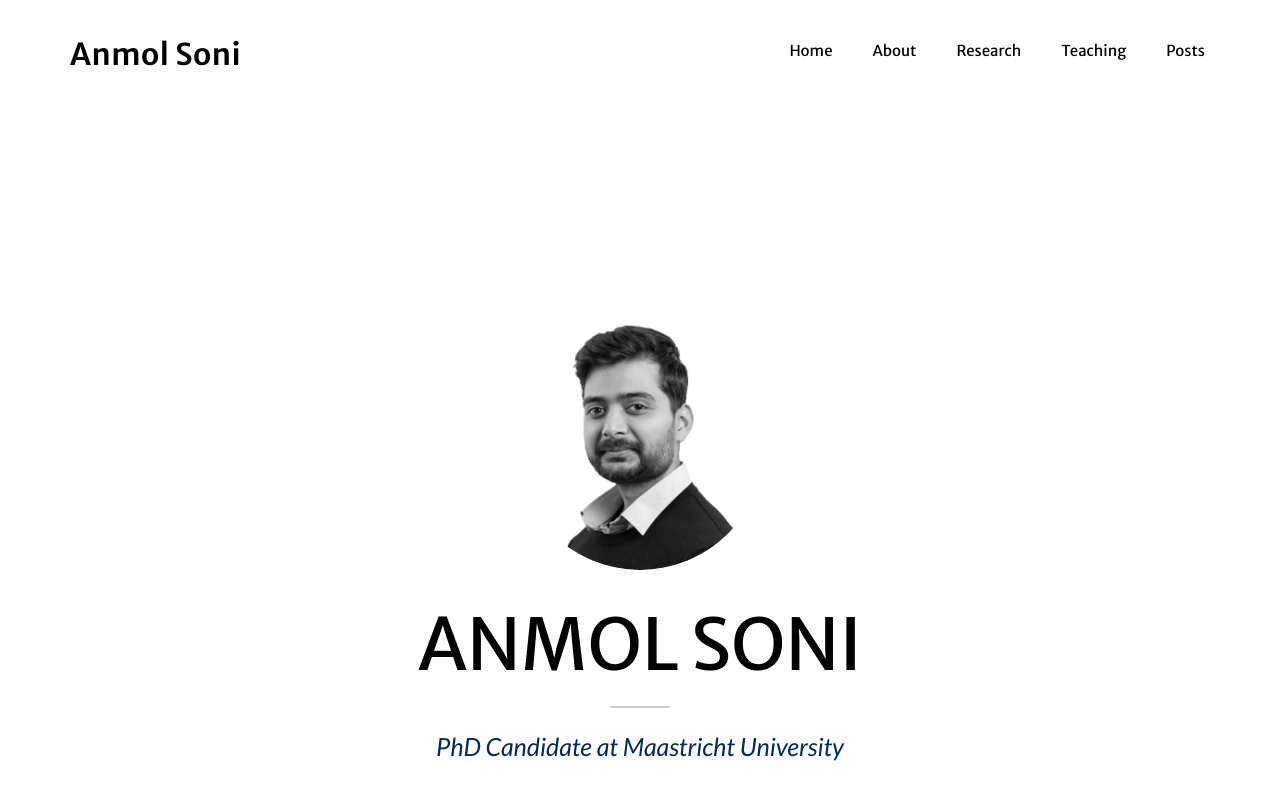
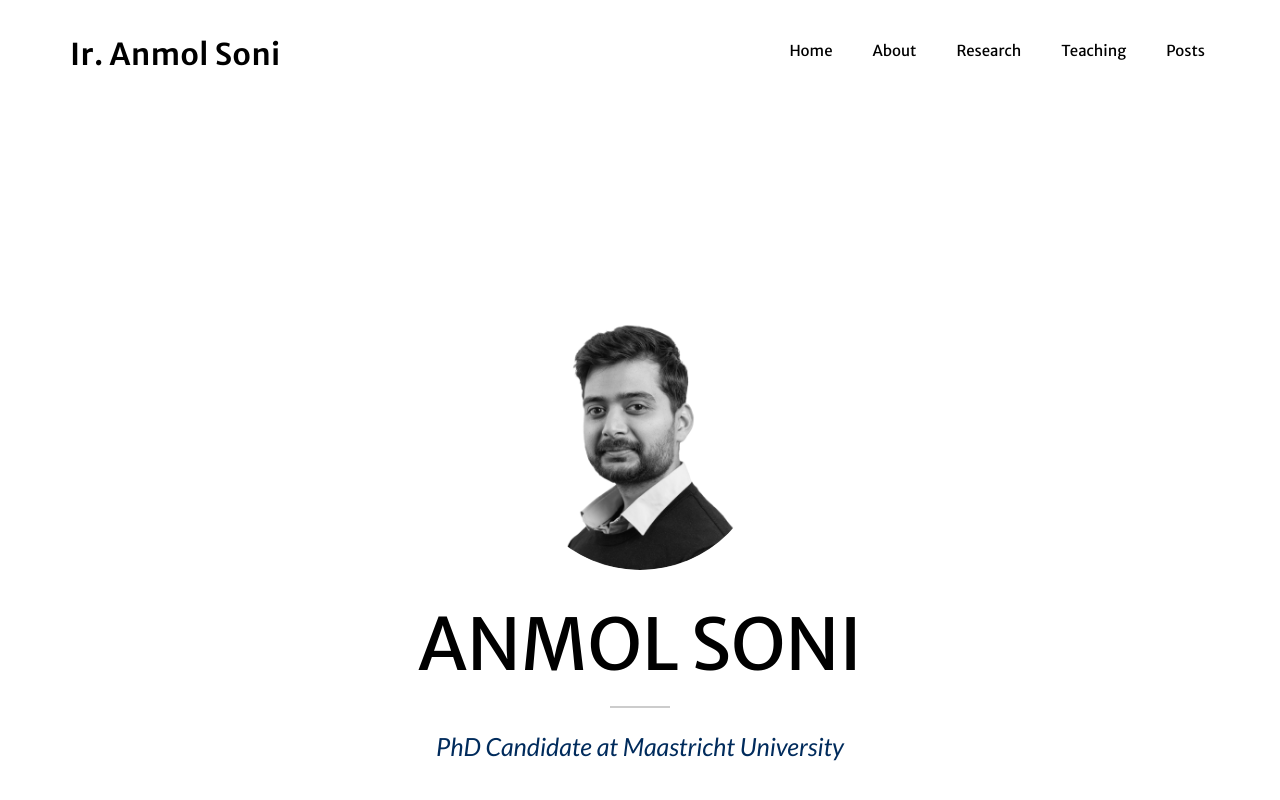
Before and after one commit to SoniAnmol/SoniAnmol.github.io, a Jekyll site: the page built from index.html, in a window 1280 px wide and 900 px high. Shown: the top 800 px of the window. Built offline with Jekyll 4.4.1, drawn with Linux system fonts in a browser that asks for light colours; nearby versions of some CDN libraries; some web fonts are replaced.

Commit message:
minor layout changes

```diff
--- a/_config.yml
+++ b/_config.yml
@@ -3,7 +3,7 @@
 email: anmol_soni@outlook.com
 baseurl: ""
 url: "https://anmol.phd"
-description: "PhD Candidate at Maastricht University. Computaional climate economist with a background in sustainable energy and policy analysis"
+description: "PhD Candidate at Maastricht University. Computational climate economist with a background in sustainable energy and policy analysis"
 tags:
   [
     "Agent-based modelling",
@@ -14,9 +14,7 @@
     "Actor strategy modelling",
     "Computational Economics",
   ]
-keywords: "Anmol Soni, PhD candidate, Maastricht University, climate communication, climate economics, agent-based modeling, modeling and simulation, computational social science, natural language processing, Maastricht, Netherlands, India"
-
-
+keywords: "Anmol Soni, PhD candidate, Maastricht University, computational economics, climate economics, agent-based modeling, modeling and simulation, computational social science, natural language processing, Maastricht, Netherlands, India"
 
 meta_author: Anmol Soni
 
@@ -51,10 +49,8 @@
     url: http://github.com/SoniAnmol
   - title: linkedin
     url: http://linkedin.com/in/a-soni
-  - title: researchgate
-    url: https://www.researchgate.net/profile/Anmol-Soni-9
 
-credits: <a href="mailto:anmol_soni@outlook.com" style="color:#FFC300;">anmol_soni@outlook.com </a>
+credits: <a href="mailto:mail@anmol.phd" style="color:#FFC300;">anmol_soni@outlook.com </a>
 
 # Postal address
 address:
--- a/_includes/about.html
+++ b/_includes/about.html
@@ -12,7 +12,8 @@
           My research at <strong>Maastricht University</strong> focuses on the intersection of computational
           climate economics and behavioral responses to extreme weather events. My work applies agent-based modeling,
           econometrics, and natural language processing to understand how societies perceive and respond to climate
-          risks. I aim to provide insights for data-driven policy solutions to enhance climate adaptation and
+          risks. I aim to provide insights for data-driven policy solutions to
+          enhance climate adaptation and
           resilience.
 
         </p>
@@ -37,8 +38,7 @@
                 style="color: #000; border-color: #000; margin-right: 0.5rem;" aria-label="{{ network.title }}">
 
                 {% if network.title == 'bluesky' %}
-                    <img src="{{ '/img/bluesky-logo.svg' | relative_url }}"
-                        alt="Bluesky"
+                <img src="{{ '/img/bluesky-logo.svg' | relative_url }}" alt="Bluesky"
                   style="height:1em;width:1em;vertical-align:-0.125em;">
                 {% else %}
                 <i class="fa-brands fa-fw fab fa-{{ network.title }}"></i>
--- a/_includes/nav.html
+++ b/_includes/nav.html
@@ -9,7 +9,7 @@
         <span class="icon-bar"></span>
         <span class="icon-bar"></span>
       </button>
-      <a class="navbar-brand" href="/#page-top">{{ site.title }}</a>
+      <a class="navbar-brand" href="/#page-top">Ir. {{ site.title }}</a>
     </div>
 
     <!-- Collect the nav links, forms, and other content for toggling -->
```
Also changed, not shown: _includes/header.html (line endings or trailing spaces). Lines whose indentation alone changed are shown as unchanged.
